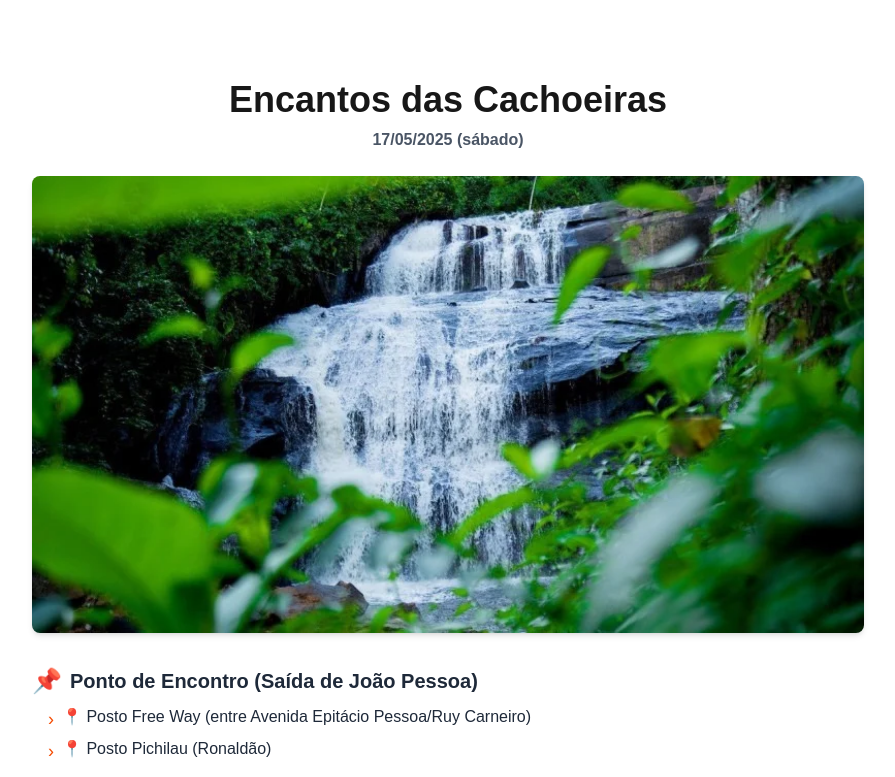
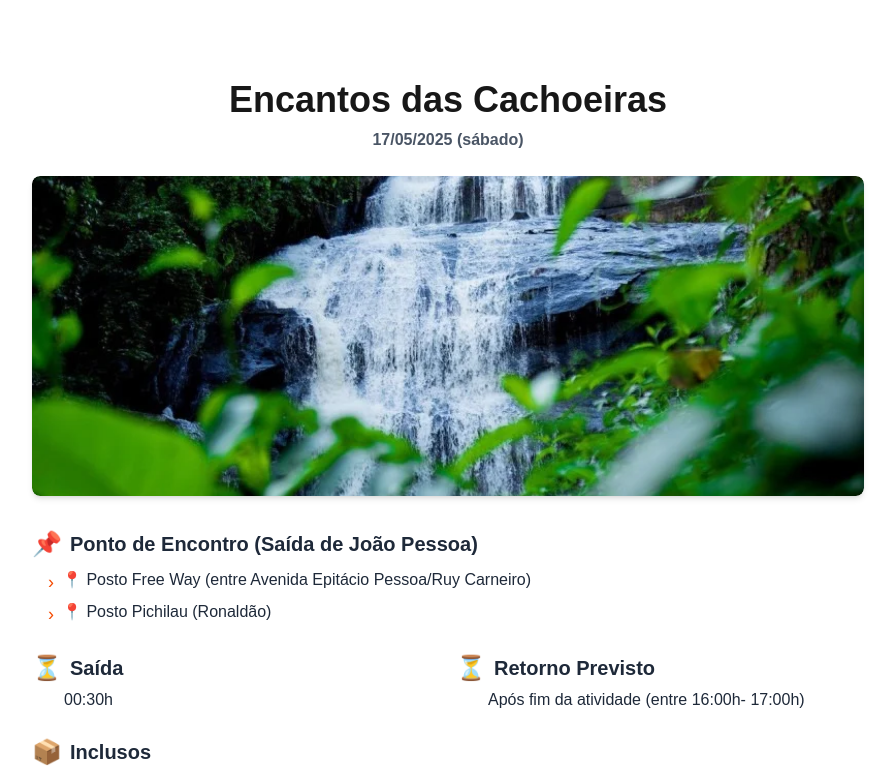
Before and after one commit to marcelohfms/oxenteadventure, a Next.js app: page /viagem/encantos-das-cachoeiras in a window 1280 px wide. Shown: the top 777 px of the page, without its empty margins (192-1087 px from the left). Built offline with nearby package versions, Linux system fonts and the light colour scheme.

Commit message:
Apagado o código de ajuda no cupom

```diff
--- a/src/app/inscricao/[slug]/page.tsx
+++ b/src/app/inscricao/[slug]/page.tsx
@@ -334,7 +334,6 @@ export default function InscricaoViagem({ params }: { params: Promise<{ slug: st
                        required={souClienteAntigo}
                        aria-describedby="codigoHelp"
                      />
-                     <p id="codigoHelp" className="text-xs text-gray-500 mt-1">Use o código "SOUOXENTE" para teste.</p>
                   </div>
                )}
              </div>
--- a/src/app/viagem/[slug]/page.tsx
+++ b/src/app/viagem/[slug]/page.tsx
@@ -1,9 +1,12 @@
-// app/viagem/[slug]/page.tsx (ou onde estiver seu arquivo)
+// src/app/viagem/[slug]/page.tsx
 
 import { notFound } from "next/navigation";
 import Link from "next/link";
-import { encontrarViagemPorSlug, Viagem } from "@/data/viagens";
+import Image from "next/image"; // <--- 1. Importar o componente Image
+// Importe APENAS a função (removida a interface Viagem)
+import { encontrarViagemPorSlug } from "@/data/viagens"; // <--- 2. Removida a importação de 'Viagem'
 
+// Componente ListaItem mantido igual
 const ListaItem = ({ children }: { children: React.ReactNode }) => (
   <li className="flex items-start mb-1">
     <span className="mr-2 text-orange-600 text-lg">›</span>
@@ -31,15 +34,20 @@ export default function DetalhesViagemPage({ params }: { params: { slug: string
         <p className="text-center text-gray-600 font-semibold mb-6">{viagem.data}</p>
 
         {/* Imagem Principal - ALTERAÇÃO AQUI */}
-        <img
-          src={viagem.imagem}
-          alt={viagem.titulo}
-          // Removido: h-64, md:h-80, object-cover
-          // Mantido: w-full, rounded-lg, shadow-md, mb-8
-          // Opcional: Adicionar um fundo enquanto carrega
-          className="w-full rounded-lg shadow-md mb-8 bg-gray-100"
-          loading="lazy" // Adicionado para melhor performance
-        />
+        {/* Usando um container relativo para o Image com 'fill' */}
+        <div className="relative w-full h-64 md:h-80 rounded-lg shadow-md overflow-hidden mb-8 bg-gray-100">
+          <Image
+            src={viagem.imagem}
+            alt={viagem.titulo}
+            // fill={true} // Faz a imagem preencher o container pai (requer pai com position)
+            layout="fill" // Alternativa a 'fill' para Next.js mais antigo ou dependendo da config
+            objectFit="cover" // Equivalente a object-cover do Tailwind
+            className="rounded-lg" // Mantém as bordas arredondadas
+            priority // Pode ser útil para a imagem principal da página (LCP)
+            // Não precisa mais de w-full ou h-* aqui, pois 'fill' controla isso
+            // width e height não são usados com fill/layout="fill"
+          />
+        </div>
         {/* Fim da Alteração na Imagem */}
 
 
```
